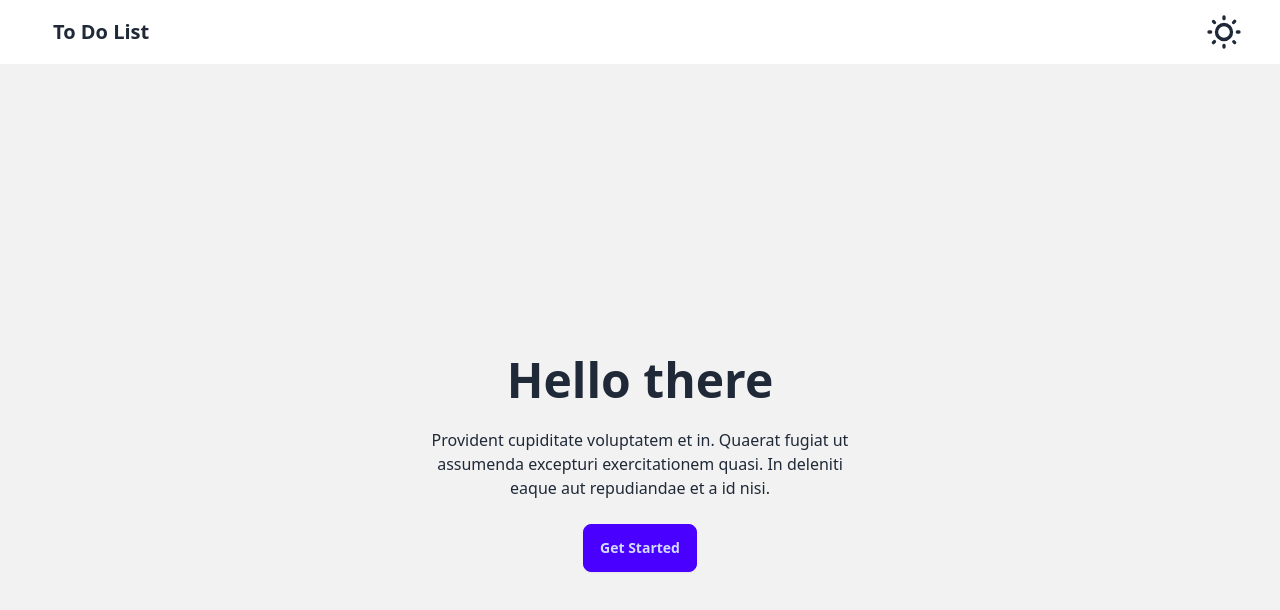
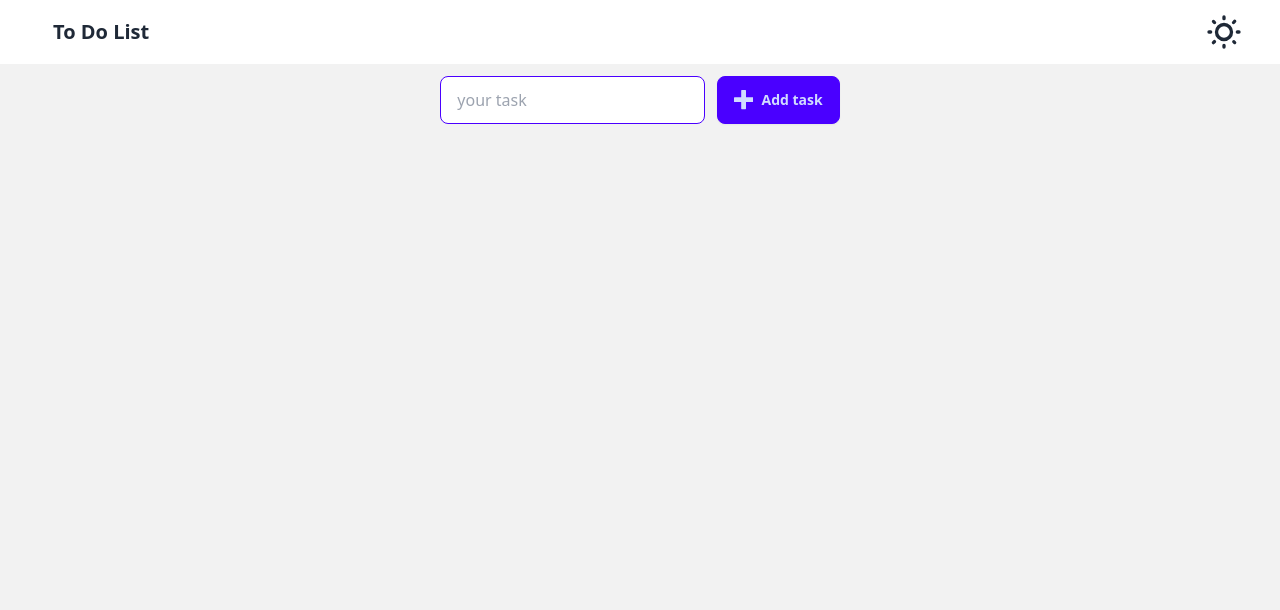
Before and after one commit to alipnf/to-do-list, a React (Vite) app: page / in a window 1280 px wide. Shown: the top 610 px of the page. Built offline with nearby package versions, Linux system fonts and the light colour scheme.

Commit message:
fix newTask

```diff
--- a/src/components/hero.jsx
+++ b/src/components/hero.jsx
@@ -1,16 +1,10 @@
+import NewTask from "./newTask";
+
 export default function Hero() {
   return (
-    <div className="hero min-h-screen bg-base-200">
-      <div className="hero-content text-center">
-        <div className="max-w-md">
-          <h1 className="text-5xl font-bold">Hello there</h1>
-          <p className="py-6">
-            Provident cupiditate voluptatem et in. Quaerat fugiat ut assumenda
-            excepturi exercitationem quasi. In deleniti eaque aut repudiandae et
-            a id nisi.
-          </p>
-          <button className="btn btn-primary">Get Started</button>
-        </div>
+    <div className="min-h-screen bg-base-200 px-6">
+      <div className="flex justify-center">
+        <NewTask />
       </div>
     </div>
   );
--- a/src/components/newTask.jsx
+++ b/src/components/newTask.jsx
@@ -1,12 +1,12 @@
 export default function NewTask() {
   return (
-    <div className="mt-3 flex items-center gap-3">
+    <form className="mt-3 flex items-center gap-3">
       <input
         type="text"
         placeholder="your task"
         className="input input-bordered input-primary w-full max-w-xs"
       />
-      <button className="btn btn-primary">
+      <button className="btn btn-primary" type="submit">
         <svg
           xmlns="http://www.w3.org/2000/svg"
           width="1.2rem"
@@ -18,8 +18,8 @@ export default function NewTask() {
             d="M15.5 6H10V.5a.5.5 0 0 0-.5-.5h-3a.5.5 0 0 0-.5.5V6H.5a.5.5 0 0 0-.5.5v3a.5.5 0 0 0 .5.5H6v5.5a.5.5 0 0 0 .5.5h3a.5.5 0 0 0 .5-.5V10h5.5a.5.5 0 0 0 .5-.5v-3a.5.5 0 0 0-.5-.5"
           />
         </svg>
-        New task
+        Add task
       </button>
-    </div>
+    </form>
   );
 }
```
